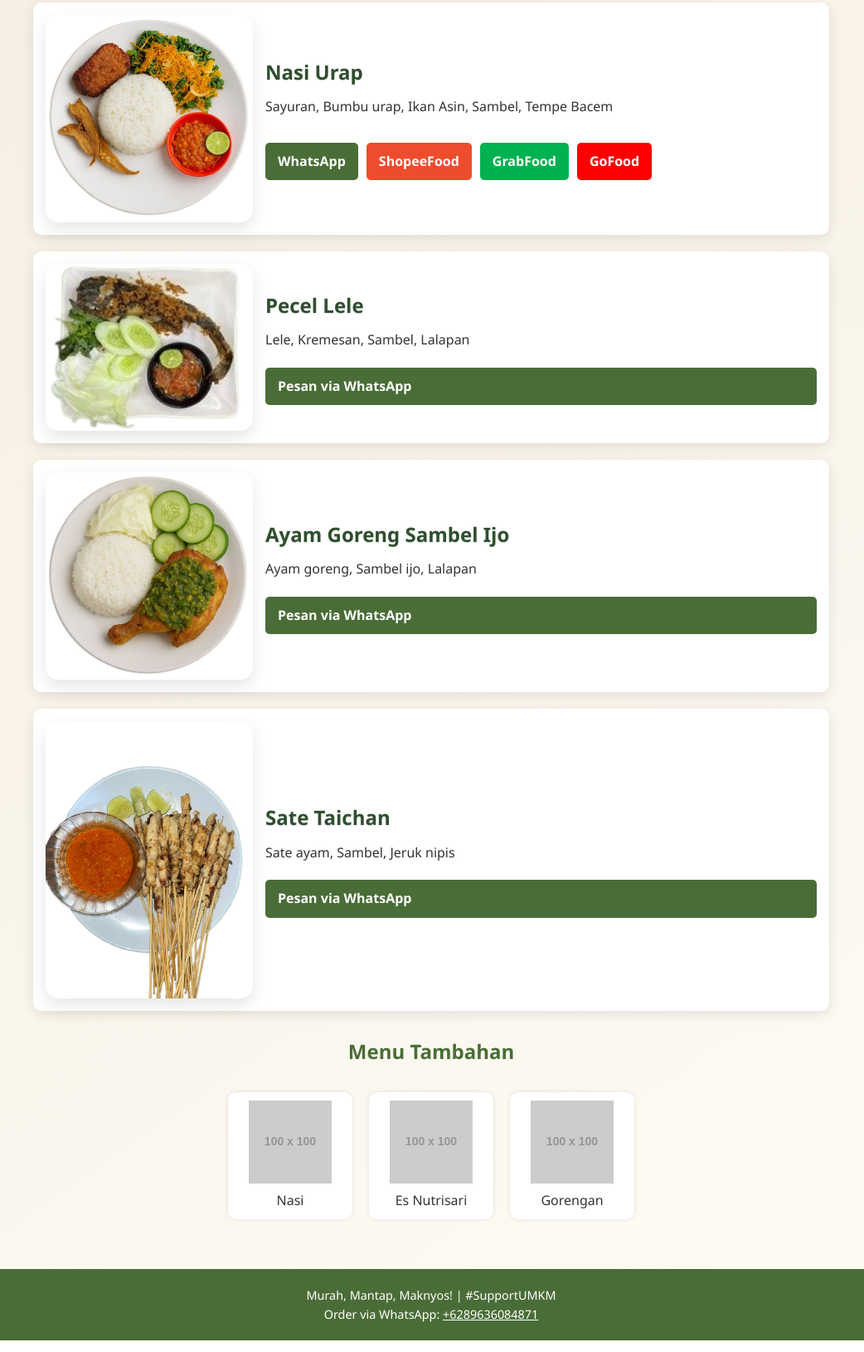
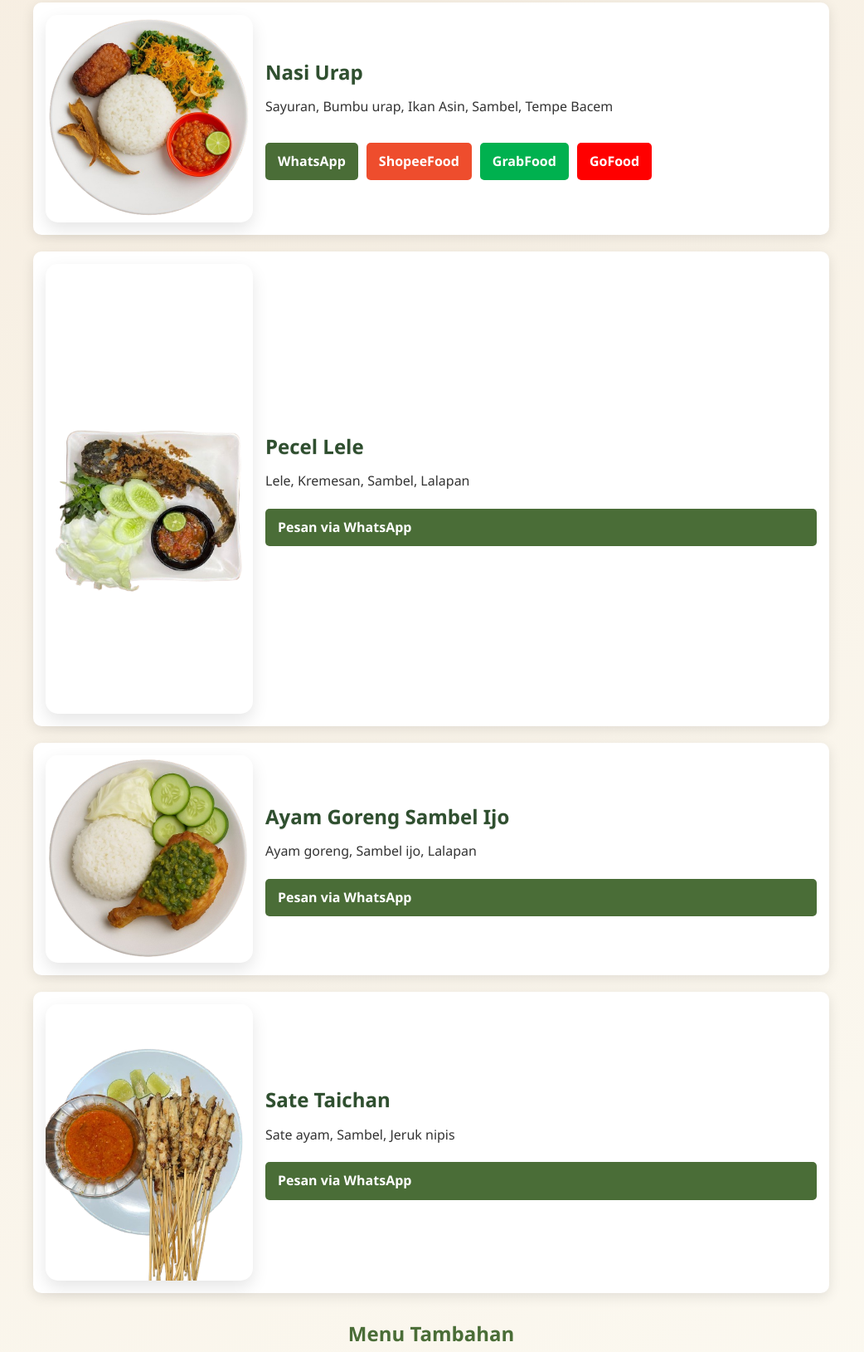
Before and after one commit to TimMixcode/Warung-bu-Heri, a plain HTML site: page index.html in a window 1280 px wide. Shown: the part 295-1924 px from the top of the page at 83% size, without its empty margins (120-1162 px from the left). Drawn offline with Linux system fonts and the light colour scheme; placeholder pictures from the web are drawn by us.

Commit message:
Update index.html

```diff
--- a/index.html
+++ b/index.html
@@ -202,7 +202,7 @@
       </div>
     </div>
     <div class="menu-item">
-      <img src="lele.png" alt="Pecel Lele">
+      <img src="ikan.png" alt="Pecel Lele">
       <div class="menu-desc">
         <h3>Pecel Lele</h3>
         <p>Lele, Kremesan, Sambel, Lalapan</p>
@@ -228,15 +228,15 @@
     <h2 style="text-align:center; color:#4a6d37; margin-top: 30px; animation: fadeInDown 1.5s ease;">Menu Tambahan</h2>
     <div class="extras">
       <div>
-        <img src="https://via.placeholder.com/100?text=Nasi" alt="Nasi">
+        <img src="nasi.png" alt="Nasi">
         <p>Nasi</p>
       </div>
       <div>
-        <img src="https://via.placeholder.com/100?text=Es+Nutrisari" alt="Es Nutrisari">
+        <img src="nutrisari.png" alt="Es Nutrisari">
         <p>Es Nutrisari</p>
       </div>
       <div>
-        <img src="https://via.placeholder.com/100?text=Gorengan" alt="Gorengan">
+        <img src="gorengan.png" alt="Gorengan">
         <p>Gorengan</p>
       </div>
     </div>
```
